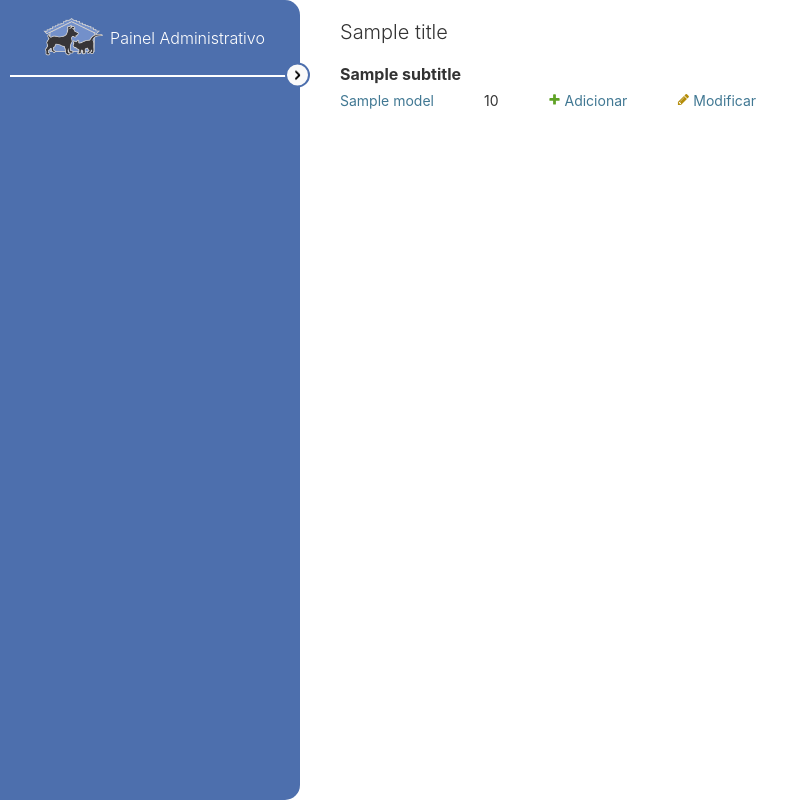
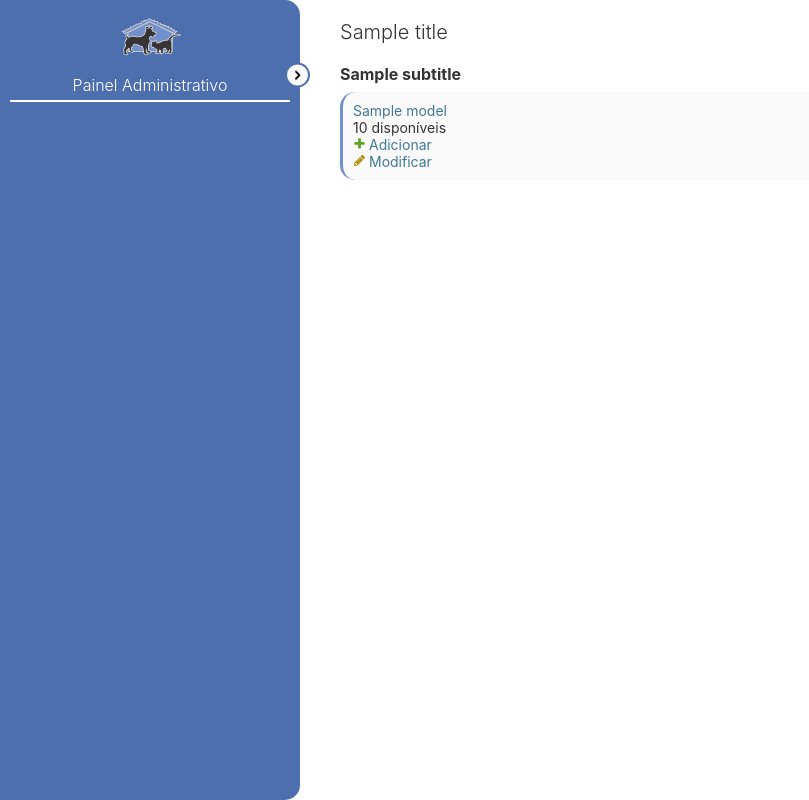
Before and after one commit to enzortorres/projeto_accg, a Django app: template app/templates/admin/app_index.html in a window 1280 px wide. Shown: the whole page, without its empty margins (0-809 px from the left). Run offline with Django 5.2, Linux system fonts and the light colour scheme; the template is opened without the code that fills it: most values are stand-ins (such as "Sample title", 1, 10 or a date in 2020).

Commit message:
começando o estilo do card Animais admin

```diff
--- a/_base_static/admin/css/base.css
+++ b/_base_static/admin/css/base.css
@@ -1042,6 +1042,8 @@ body.header-hidden .arrow-icon {
 
 #site-name {
     display: flex;
+    flex-direction: column;
+    margin-bottom: 5px;
     justify-content: start;
     align-items: center;
     text-align: left;
--- /dev/null
+++ b/_base_static/admin/css/card.css
@@ -0,0 +1,20 @@
+* {
+    margin: 0;
+    padding: 0;
+    box-sizing: border-box;
+}
+
+.card-animal {
+    display: flex;
+    flex-direction: row;
+    width: 600px;
+}
+
+.total-animais {
+    display: flex;
+    gap: 4px;
+}
+
+.total-count {
+
+}
--- a/app/templates/admin/base.html
+++ b/app/templates/admin/base.html
@@ -12,7 +12,9 @@
     <link rel="stylesheet" href="{% static "admin/css/nav_sidebar.css" %}">
     <script src="{% static 'admin/js/nav_sidebar.js' %}" defer></script>
 {% endif %}
-{% block extrastyle %}{% endblock %}
+{% block extrastyle %}
+    <link rel="stylesheet" href="{% static "admin/css/card.css" %}">
+{% endblock %}
 {% if LANGUAGE_BIDI %}<link rel="stylesheet" href="{% block stylesheet_rtl %}{% static "admin/css/rtl.css" %}{% endblock %}">{% endif %}
 {% block extrahead %}
 {% endblock %}
--- a/app/templates/admin/index.html
+++ b/app/templates/admin/index.html
@@ -24,7 +24,7 @@
             <h2>{% translate 'Recent actions' %}</h2>
             <h3>{% translate 'My actions' %}</h3>
             {% load log %}
-            {% get_admin_log 10 as admin_log for_user user %}
+            {% get_admin_log 5 as admin_log for_user user %}
             {% if not admin_log %}
             <p>{% translate 'None available' %}</p>
             {% else %}
--- a/app/templates/admin/partials/dashboard.html
+++ b/app/templates/admin/partials/dashboard.html
@@ -5,10 +5,23 @@
             {% for model in app.models %}
                 {% with model_name=model.object_name|lower %}
                     {% if model.admin_url %}
-                        <a href="{{ model.admin_url }}"{% if model.admin_url in request.path|urlencode %} aria-current="page"{% endif %}>{{ model.name }}</a>
+                        <div class="module card-animal">
+                            <div class="card-container-left">
+                                <a href="{{ model.admin_url }}"{% if model.admin_url in request.path|urlencode %} aria-current="page"{% endif %}>
+                                    {{ model.name }}
+                                </a>
+                                <div class="total-animais">
+                                    <div class="total-count">
                                         {{ total }}
+                                    </div>
+                                    <div class="total-text">
+                                        disponíveis
+                                    </div>
+                                </div>
                             {% else %}
                                 {{ model.name }}
+                            </div>
+                            <div class="card-container-right">
                     {% endif %}
                                 {% if model.add_url %}
                                     <div><a href="{{ model.add_url }}" class="addlink" aria-describedby="{{ app.app_label }}-{{ model_name }}">{% translate 'Add' %}</a></div>
@@ -20,6 +33,8 @@
                                         <div><a href="{{ model.admin_url }}" class="changelink" aria-describedby="{{ app.app_label }}-{{ model_name }}">{% translate 'Change' %}</a></div>
                                     {% endif %}
                                 {% endif %}
+                            </div>
+                    </div>
                 {% endwith %}
             {% endfor %}
         {% endif %}
```
Lines whose indentation alone changed are shown as unchanged.
